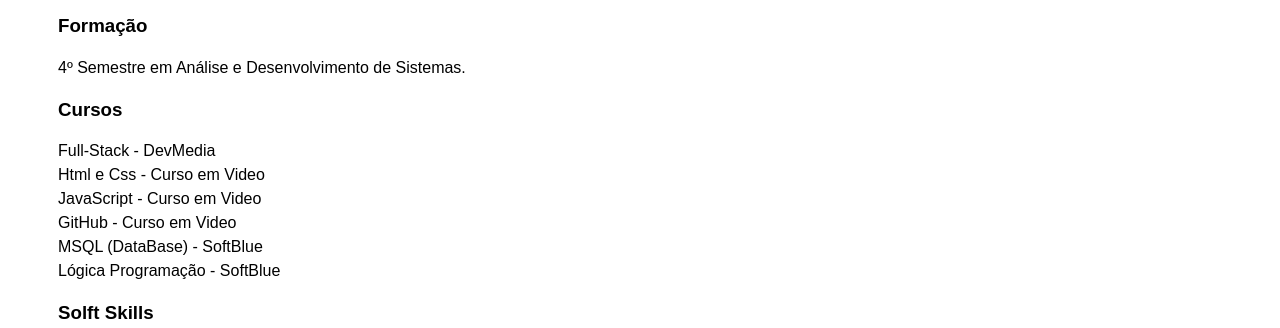
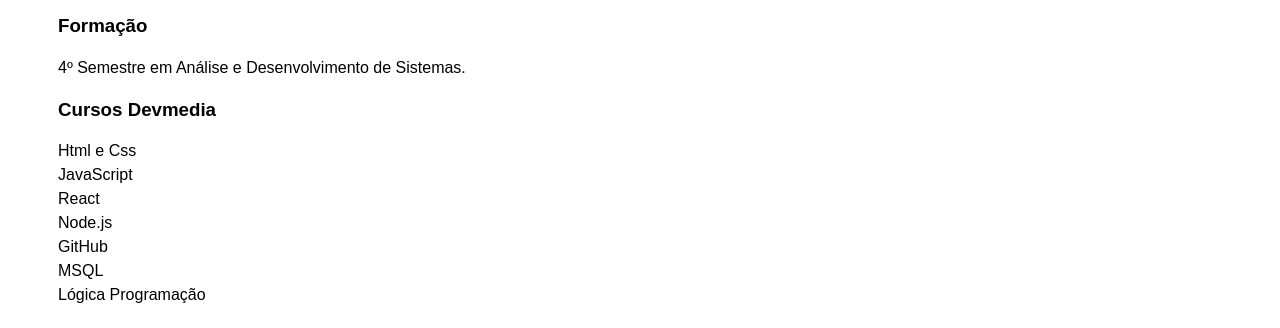
Before and after one commit to AndersonGL/Curriculo-On, a plain HTML site: page index.html in a window 1280 px wide. Shown: the part 467-795 px from the top of the page. Drawn offline with Linux system fonts and the light colour scheme.

Commit message:
commit add

```diff
--- a/index.html
+++ b/index.html
@@ -42,15 +42,16 @@
                 <p>4º Semestre em Análise e Desenvolvimento de Sistemas.</p>
             </section>
             <section>
-                <h3>Cursos</h3>
+                <h3>Cursos Devmedia</h3>
 
-
-                <p> Full-Stack - DevMedia<br>
-                    Html e Css - Curso em Video<br>
-                    JavaScript - Curso em Video<br>
-                    GitHub - Curso em Video<br>
-                    MSQL (DataBase) - SoftBlue<br>
-                    Lógica Programação - SoftBlue<br>
+                <p>
+                    Html e Css<br>
+                    JavaScript<br>
+                    React<br>
+                    Node.js<br>
+                    GitHub<br>
+                    MSQL<br>
+                    Lógica Programação<br>
                 </p>
 
             </section>
@@ -103,7 +104,7 @@
 
                 <h3>Hard Skills</h3>
 
-                <p> JavaScript | Html | Css | PHP | Laravel | MSQL | Scrum | Rest | Git | Postman |</p>
+                <p> | Html | Css | JavaScript | React | Node.js | MSQL | Scrum | Rest | Git |</p>
 
             </section>
 
```
